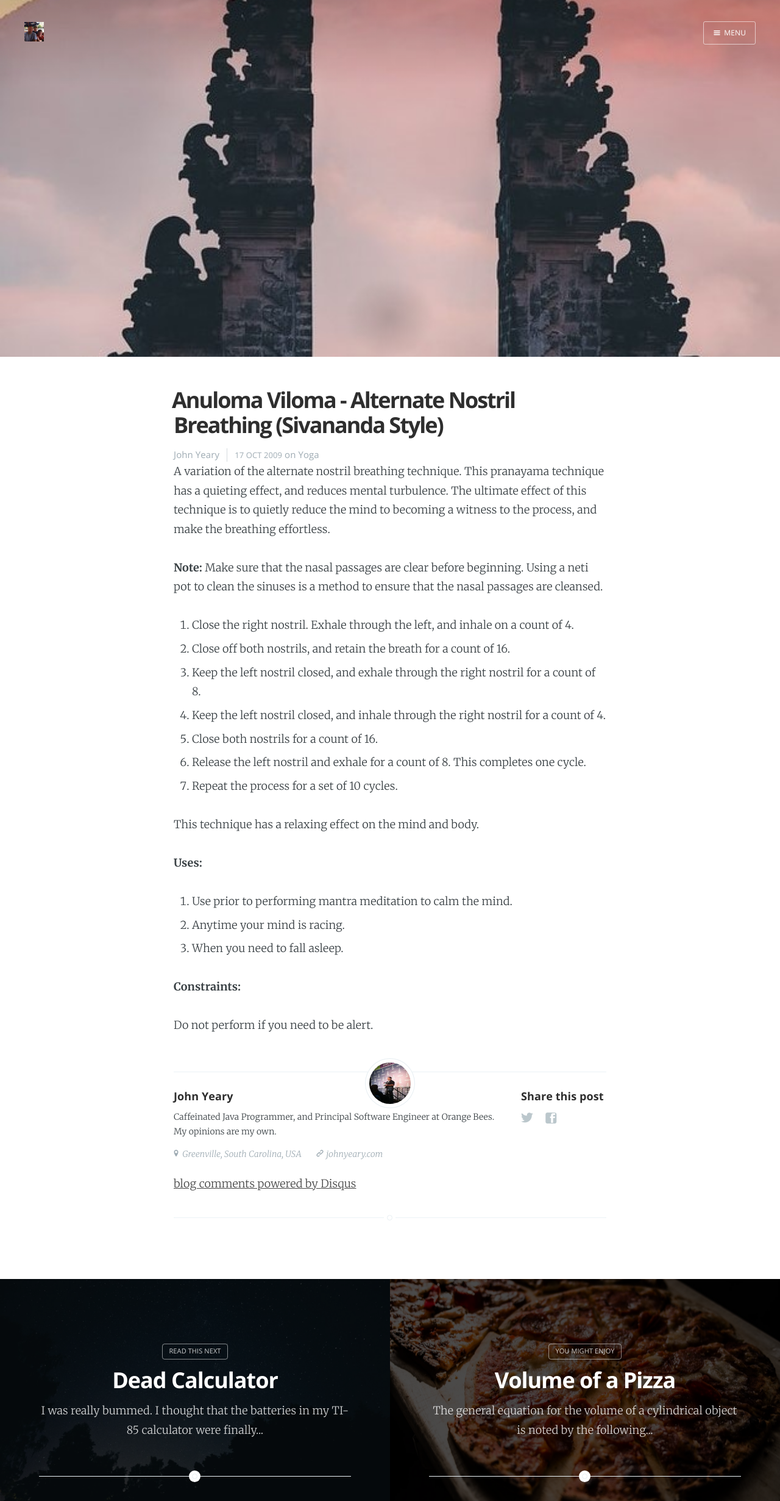
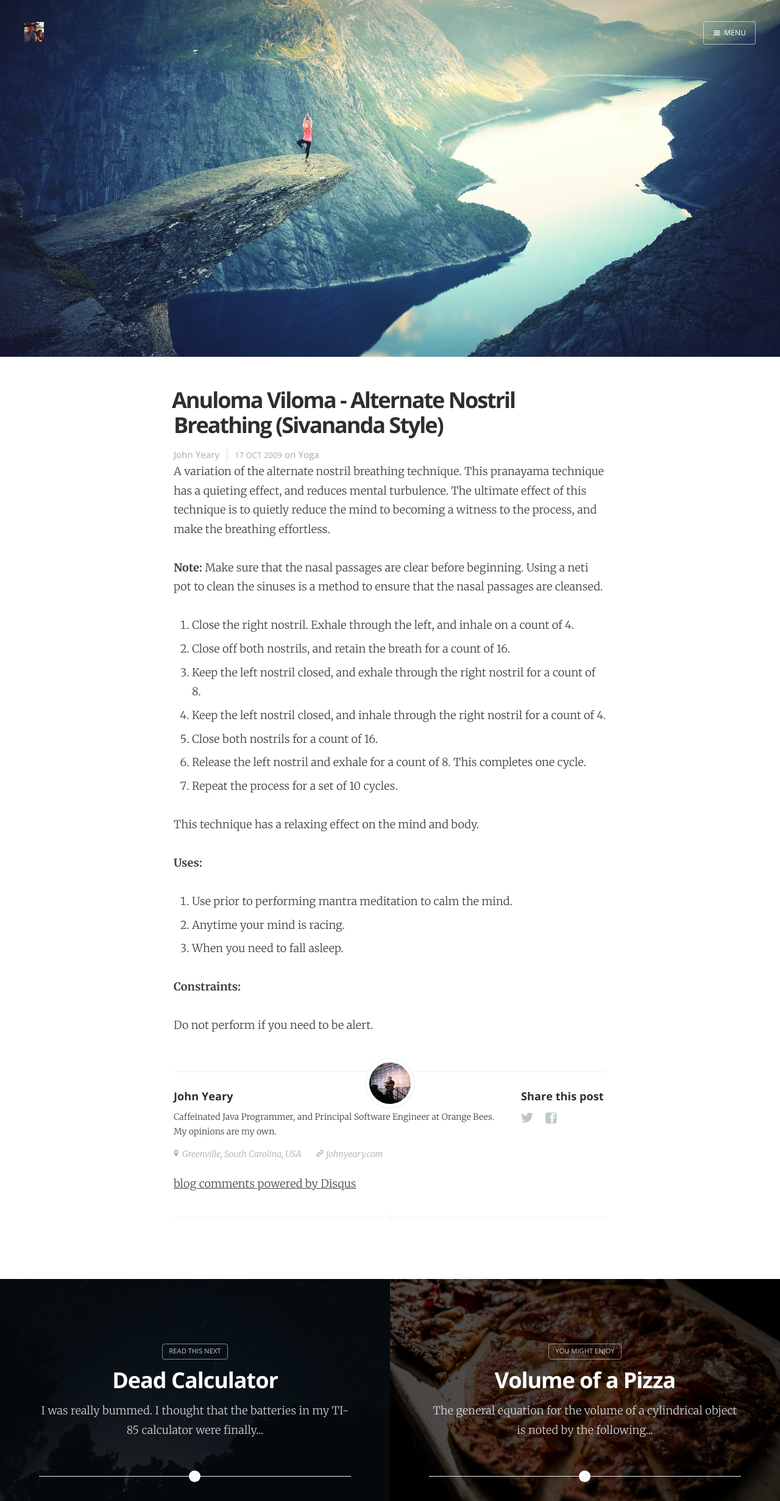
Before and after one commit to jyeary/jyeary.github.io, a Jekyll site: the page built from _posts/2009-10-17-anuloma-viloma-alternate-nostril-breathing-sivananda-style.md, in a window 1280 px wide. Shown: the whole page at 61% size. Built offline with Jekyll 4.4.1, drawn with Linux system fonts in a browser that asks for light colours; nearby versions of some CDN libraries; comment, search, counter and statistics services are not loaded.

Commit message:
Updated post and images.

```diff
--- a/_posts/2009-10-17-anuloma-viloma-alternate-nostril-breathing-sivananda-style.md
+++ b/_posts/2009-10-17-anuloma-viloma-alternate-nostril-breathing-sivananda-style.md
@@ -1,6 +1,6 @@
 ---
 layout: post
-cover: 'assets/images/photo-of-person-standing-on-temple-2659475.jpg'
+cover: 'assets/images/adventure-balance-balanced-balancing-7640.jpg'
 logo: 'assets/images/logo.jpg'
 navigation: true
 author: jyeary
```
Also changed, not shown: assets/images/adventure-balance-balanced-balancing-7640.jpg (added), assets/images/photo-of-person-standing-on-temple-2659475.jpg (deleted), assets/images/photo-of-woman-posing-during-golden-hour-3326362.jpg (deleted).
